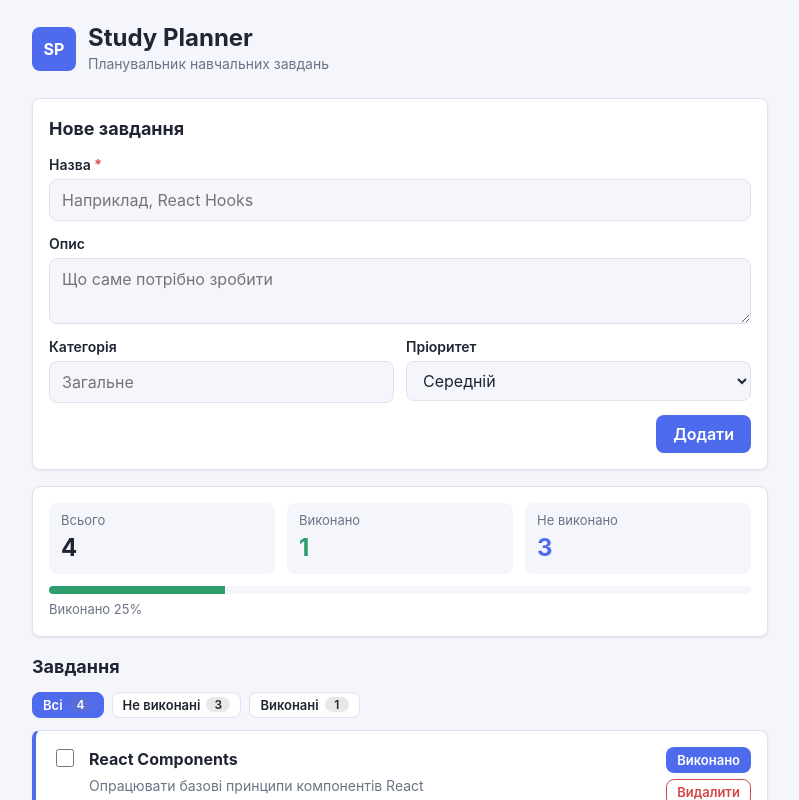
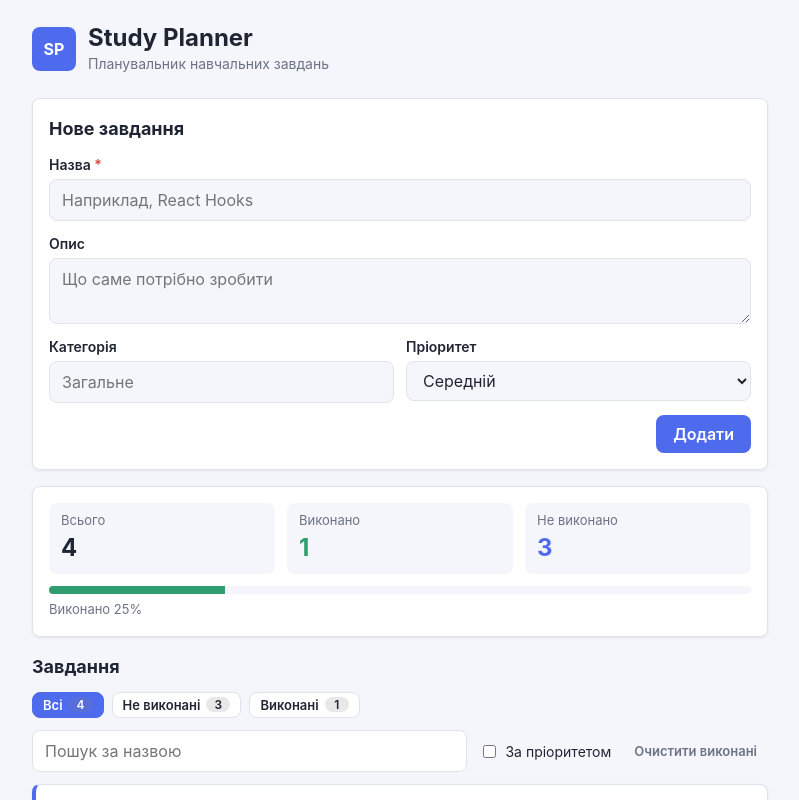
Before and after one commit to OPTImist2846/study-planner, a React (Vite) app: page / in a window 1280 px wide. Shown: the top 800 px of the page, without its empty margins (240-1039 px from the left). Built offline with nearby package versions, Linux system fonts and the light colour scheme.

Commit message:
feat(lab-08): add search, priority sorting and clearing completed tasks
TaskToolbar searches tasks by title, sorts the visible list by priority on a copy of the array and removes all completed tasks at once. Search and sorting work together with the status filter.

```diff
--- a/src/App.tsx
+++ b/src/App.tsx
@@ -4,9 +4,10 @@ import TaskFilters from './components/TaskFilters/TaskFilters'
 import TaskForm from './components/TaskForm/TaskForm'
 import TaskList from './components/TaskList/TaskList'
 import TaskStats from './components/TaskStats/TaskStats'
+import TaskToolbar from './components/TaskToolbar/TaskToolbar'
 import { initialTasks } from './data/initialTasks'
 import type { Task, TaskDraft, TaskFilter } from './types/task'
-import { countTasks, createTask, matchesFilter } from './utils/tasks'
+import { countTasks, createTask, matchesFilter, matchesSearch, sortByPriority } from './utils/tasks'
 import './App.scss'
 
 function App() {
@@ -14,7 +15,13 @@ function App() {
 
   const [filter, setFilter] = useState<TaskFilter>('all')
 
-  const visibleTasks = tasks.filter((task) => matchesFilter(task, filter))
+  const [search, setSearch] = useState('')
+  const [prioritySort, setPrioritySort] = useState(false)
+
+  const filteredTasks = tasks.filter(
+    (task) => matchesFilter(task, filter) && matchesSearch(task, search),
+  )
+  const visibleTasks = prioritySort ? sortByPriority(filteredTasks) : filteredTasks
   const { total, completed, active } = countTasks(tasks)
   const categories = [...new Set(tasks.map((task) => task.category))].sort()
 
@@ -30,6 +37,10 @@ function App() {
 
   function deleteTask(id: number) {
     setTasks((previous) => previous.filter((task) => task.id !== id))
+  }
+
+  function clearCompleted() {
+    setTasks((previous) => previous.filter((task) => !task.completed))
   }
 
   return (
@@ -48,6 +59,14 @@ function App() {
               counts={{ all: total, completed, active }}
               onChange={setFilter}
             />
+            <TaskToolbar
+              search={search}
+              sortByPriority={prioritySort}
+              completedCount={completed}
+              onSearchChange={setSearch}
+              onSortChange={setPrioritySort}
+              onClearCompleted={clearCompleted}
+            />
             <TaskList
               tasks={visibleTasks}
               totalCount={tasks.length}
--- /dev/null
+++ b/src/components/TaskToolbar/TaskToolbar.scss
@@ -0,0 +1,31 @@
+.task-toolbar {
+  display: flex;
+  flex-wrap: wrap;
+  align-items: center;
+  gap: 0.75rem;
+
+  &__search {
+    flex: 1 1 12rem;
+    padding: 0.5rem 0.75rem;
+    border: 1px solid var(--color-border);
+    border-radius: var(--radius);
+    background-color: var(--color-surface);
+
+    &:focus {
+      outline: 2px solid var(--color-primary);
+      outline-offset: -1px;
+    }
+  }
+
+  &__sort {
+    display: inline-flex;
+    align-items: center;
+    gap: 0.375rem;
+    font-size: 0.875rem;
+    cursor: pointer;
+  }
+
+  &__checkbox {
+    accent-color: var(--color-primary);
+  }
+}
--- /dev/null
+++ b/src/components/TaskToolbar/TaskToolbar.tsx
@@ -0,0 +1,58 @@
+import { useId } from 'react'
+import Button from '../Button/Button'
+import './TaskToolbar.scss'
+
+interface TaskToolbarProps {
+  search: string
+  sortByPriority: boolean
+  completedCount: number
+  onSearchChange: (value: string) => void
+  onSortChange: (value: boolean) => void
+  onClearCompleted: () => void
+}
+
+function TaskToolbar({
+  search,
+  sortByPriority,
+  completedCount,
+  onSearchChange,
+  onSortChange,
+  onClearCompleted,
+}: TaskToolbarProps) {
+  const id = useId()
+
+  return (
+    <div className="task-toolbar">
+      <label className="visually-hidden" htmlFor={`${id}-search`}>
+        Пошук за назвою
+      </label>
+      <input
+        id={`${id}-search`}
+        type="search"
+        className="task-toolbar__search"
+        value={search}
+        placeholder="Пошук за назвою"
+        onChange={(event) => onSearchChange(event.target.value)}
+      />
+      <label className="task-toolbar__sort">
+        <input
+          type="checkbox"
+          className="task-toolbar__checkbox"
+          checked={sortByPriority}
+          onChange={(event) => onSortChange(event.target.checked)}
+        />
+        За пріоритетом
+      </label>
+      <Button
+        size="small"
+        variant="ghost"
+        disabled={completedCount === 0}
+        onClick={onClearCompleted}
+      >
+        Очистити виконані
+      </Button>
+    </div>
+  )
+}
+
+export default TaskToolbar
--- a/src/utils/tasks.ts
+++ b/src/utils/tasks.ts
@@ -30,6 +30,17 @@ export function matchesFilter(task: Task, filter: TaskFilter): boolean {
   return true
 }
 
+const PRIORITY_WEIGHT: Record<TaskPriority, number> = { high: 0, medium: 1, low: 2 }
+
+export function matchesSearch(task: Task, query: string): boolean {
+  const needle = query.trim().toLocaleLowerCase()
+  return needle === '' || task.title.toLocaleLowerCase().includes(needle)
+}
+
+export function sortByPriority(tasks: readonly Task[]): Task[] {
+  return [...tasks].sort((a, b) => PRIORITY_WEIGHT[a.priority] - PRIORITY_WEIGHT[b.priority])
+}
+
 export function countTasks(tasks: readonly Task[]) {
   const completed = tasks.filter((task) => task.completed).length
   return { total: tasks.length, completed, active: tasks.length - completed }
```
